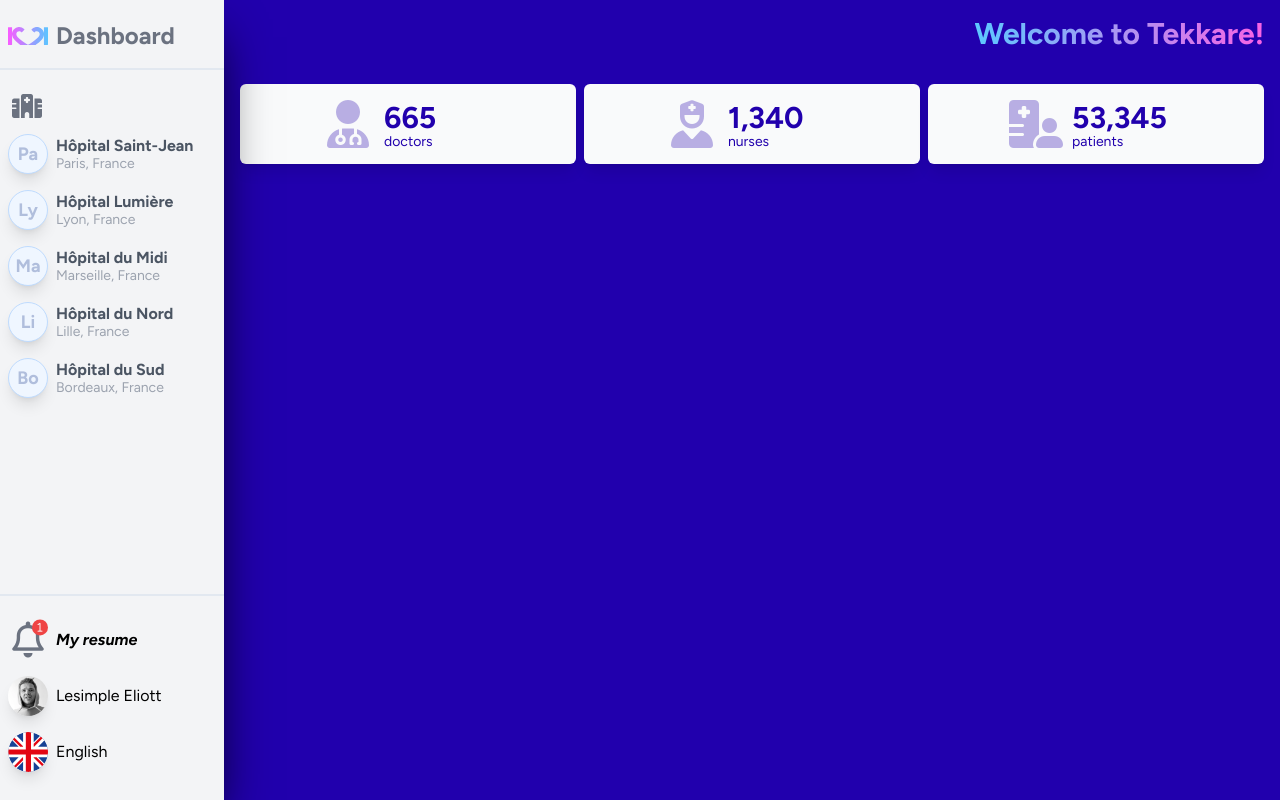
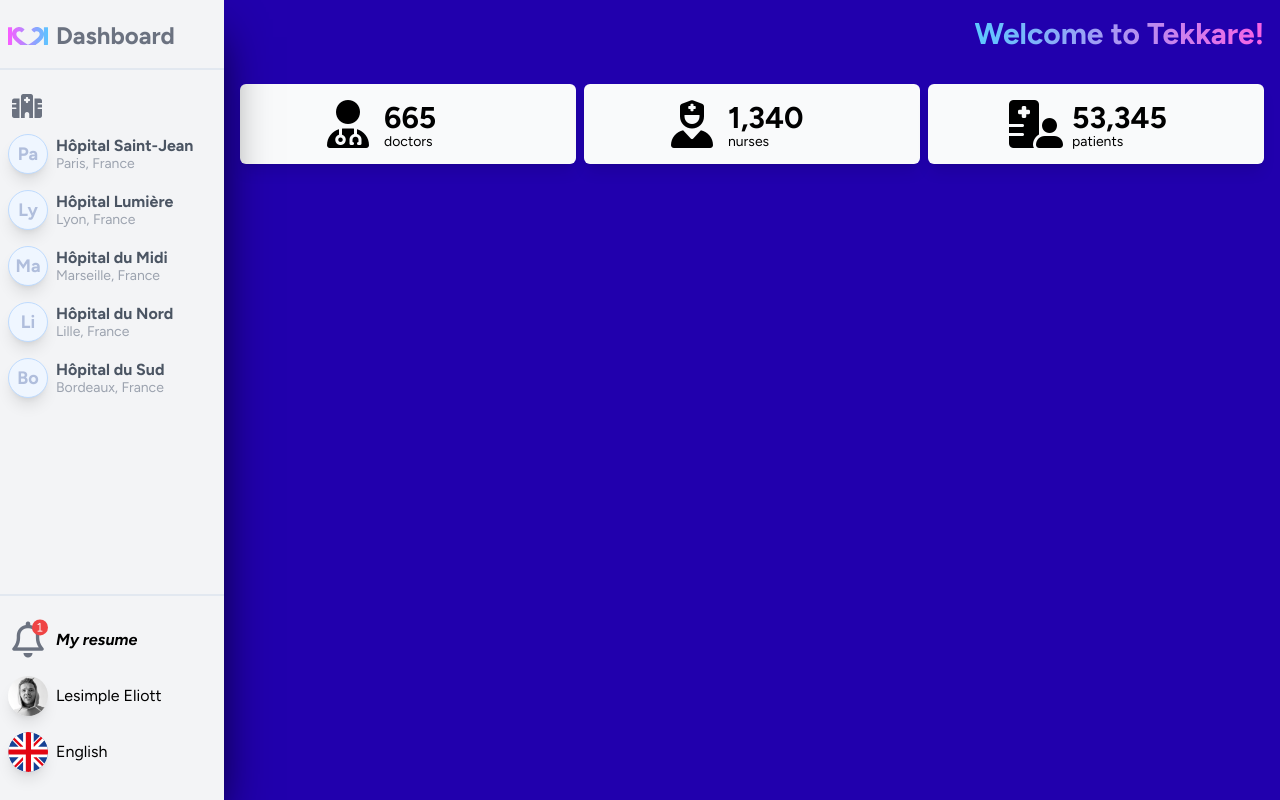
Before and after one commit to lesimpleliott/Tekkare-dashboard, a React (Vite) app: page / in a window 1280 px wide. Built offline with nearby package versions, Linux system fonts and the light colour scheme.

Commit message:
Reorganize and Add Tailwind Color

```diff
--- a/src/components/MainTitle.tsx
+++ b/src/components/MainTitle.tsx
@@ -1,7 +1,7 @@
 const MainTitle = ({ title }: { title: string }) => {
   return (
     <section className="mb-6 flex justify-end">
-      <h1 className="w-fit bg-gradient-to-r from-primary to-secondary bg-clip-text text-right text-3xl font-bold text-transparent">
+      <h1 className="w-fit bg-gradient-to-r from-primary-500 to-secondary-500 bg-clip-text text-right text-3xl font-bold text-transparent">
         {title}
       </h1>
     </section>
--- a/src/index.css
+++ b/src/index.css
@@ -6,19 +6,23 @@
 @tailwind utilities;
 
 body {
-  @apply bg-background;
+  @apply bg-main-500;
   font-family: "Figtree", sans-serif;
 }
 
 main {
-  @apply flex flex-1 flex-col gap-2 overflow-y-scroll p-4
+  @apply flex flex-1 flex-col gap-2 overflow-y-scroll p-4;
 }
 
 .cta {
-  @apply rounded-full border-4 border-transparent border-l-primary border-r-secondary bg-primary bg-gradient-to-r from-primary to-secondary font-medium transition duration-200 ease-in-out hover:shadow-transparent;
+  @apply bg-primary-500 from-primary-500 to-secondary-500 border-l-primary-500 border-r-secondary-500 rounded-full border-4 border-transparent bg-gradient-to-r font-medium transition duration-200 ease-in-out hover:shadow-transparent;
+}
+
+.KPICard {
+  @apply text-main-500 rounded-md bg-gray-50 px-4 py-4 shadow-lg;
 }
 
 .active.hospitalLink::after {
   content: "";
-  @apply absolute left-0 top-1/2 h-10 w-1 -translate-y-1/2 rounded-r-full bg-secondary;
+  @apply bg-secondary-500 absolute left-0 top-1/2 h-10 w-1 -translate-y-1/2 rounded-r-full;
 }
--- a/tailwind.config.js
+++ b/tailwind.config.js
@@ -7,13 +7,43 @@
         custom: ["Figtree", "sans-serif"],
       },
       colors: {
-        background: "#2100ad",
-        primary: "#5dc8ff",
-        secondary: "#F962E5",
+        main: {
+          100: "#e0d7ff",
+          200: "#b5a9ff",
+          300: "#8a7dff",
+          400: "#5d52ff",
+          500: "#2100ad", //default
+          600: "#1a0096",
+          700: "#14007d",
+          800: "#0e005c",
+          900: "#07003a",
+        },
+        primary: {
+          100: "#d0f2ff",
+          200: "#a0e0ff",
+          300: "#70cfff",
+          400: "#40bfff",
+          500: "#5dc8ff", //default
+          600: "#49a6e0",
+          700: "#3483b6",
+          800: "#206084",
+          900: "#103053",
+        },
+        secondary: {
+          100: "#fcd7f5",
+          200: "#f9aaf2",
+          300: "#f77ce8",
+          400: "#f54fe4",
+          500: "#F962E5", //default
+          600: "#d852c2",
+          700: "#b944a0",
+          800: "#9e367d",
+          900: "#6e214e",
+        },
       },
       boxShadow: {
-        "cta-blue": "inset 2px 1000px 1px #2100ad",
-        "cta-gray": "inset 2px 1000px 1px rgb(229 231 235)",
+        "cta-blue": "inset 2px 1000px 1px #2100ad", //background-500
+        "cta-gray": "inset 2px 1000px 1px rgb(229 231 235)", //gray-200
       },
     },
   },
```
